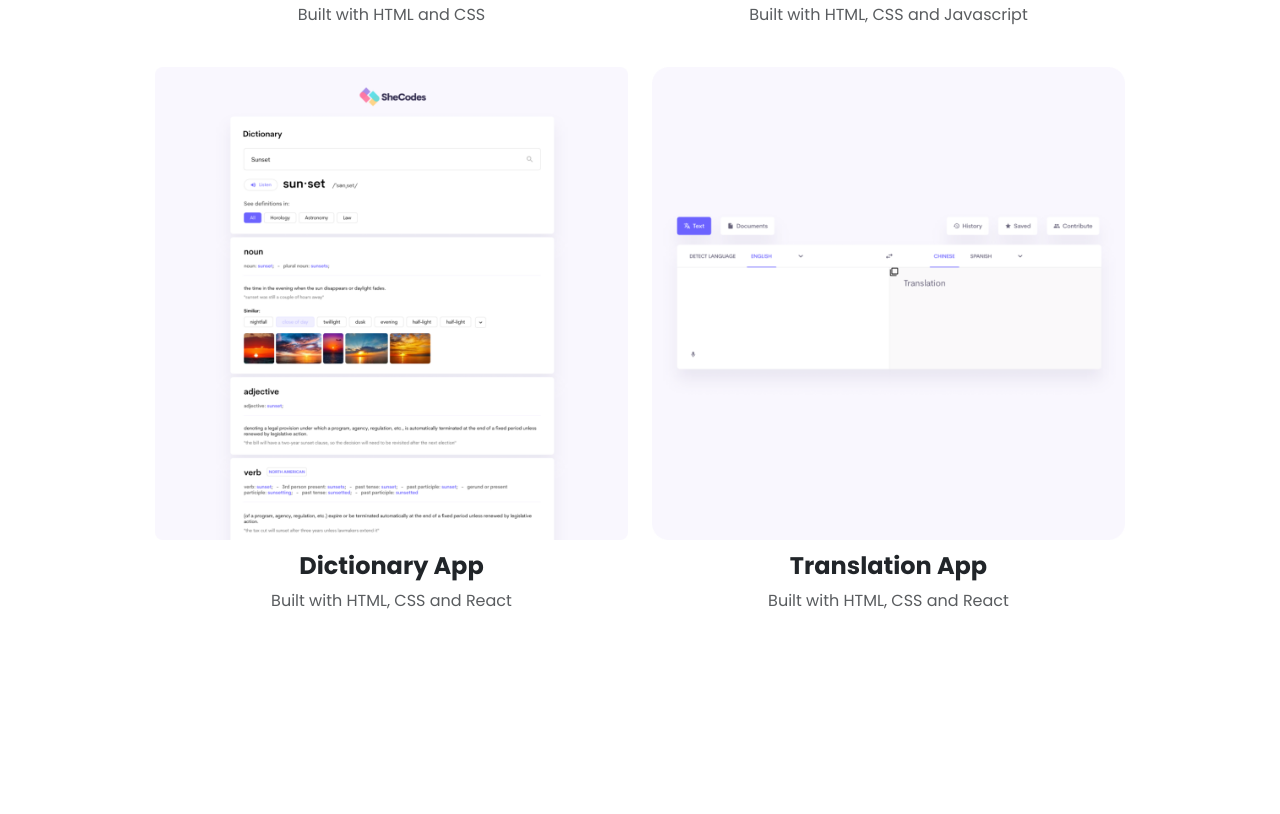
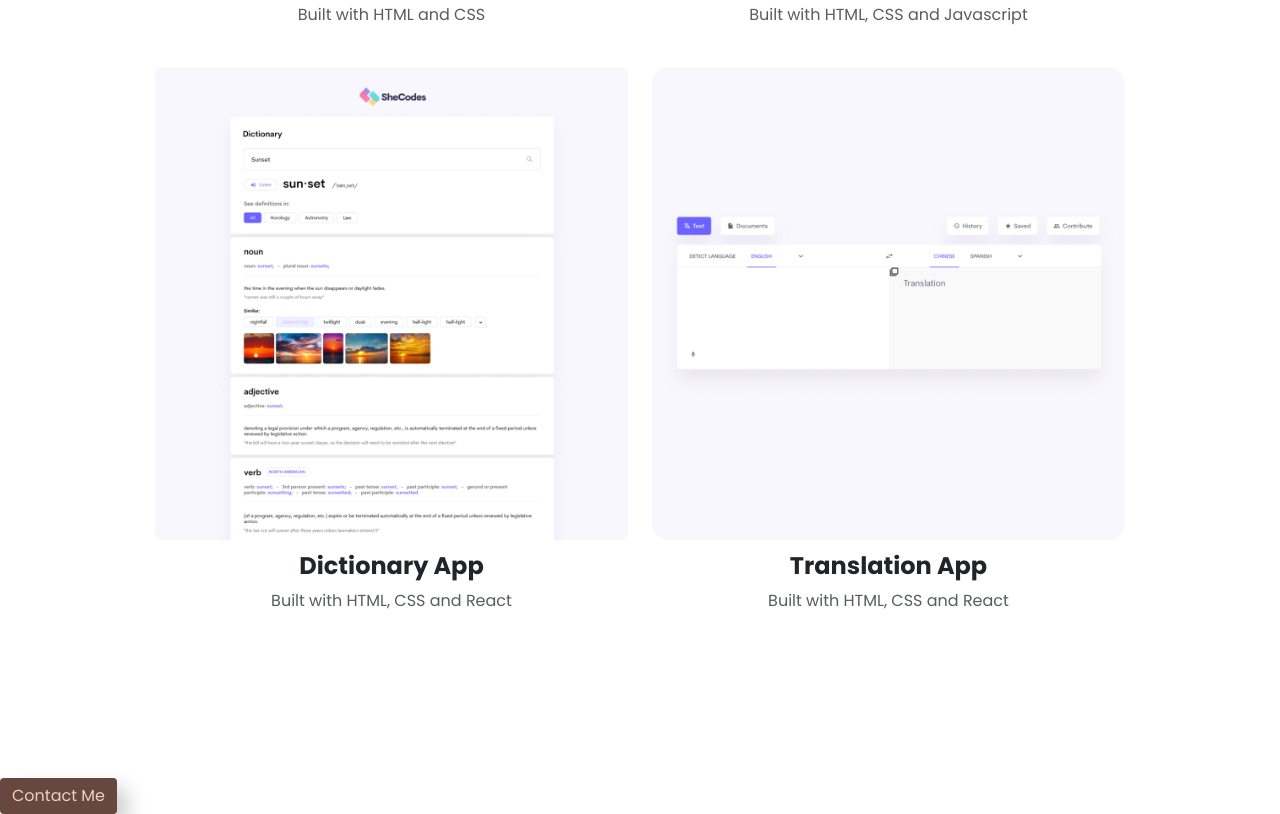
Before and after one commit to mrsmrobles/Robles-Portfolio-Project, a plain HTML site: page work.html in a window 1280 px wide. Shown: the part 749-1563 px from the top of the page. Before the commit the page ends 1527 px from the top, so only its background shows below. Drawn offline with nearby package versions, Linux system fonts and the light colour scheme; a web font is replaced by a local one.

Commit message:
Linked to contact page

```diff
--- a/work.html
+++ b/work.html
@@ -62,5 +62,7 @@
         </div>
       </div>
     </div>
+        <a href="/contact.html" class="btn btn-primary">Contact Me</a>
+
   </body>
 </html>
```
